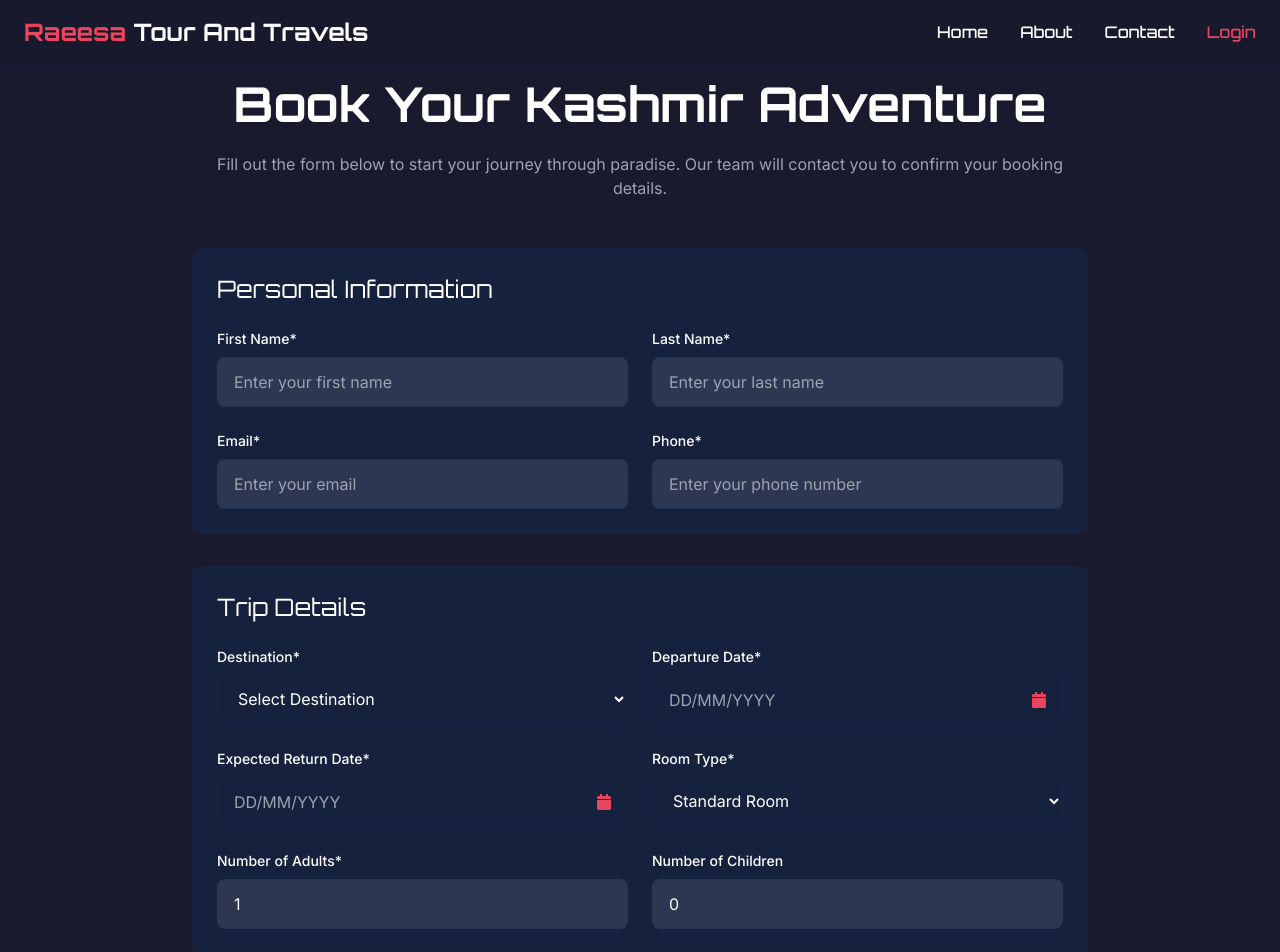
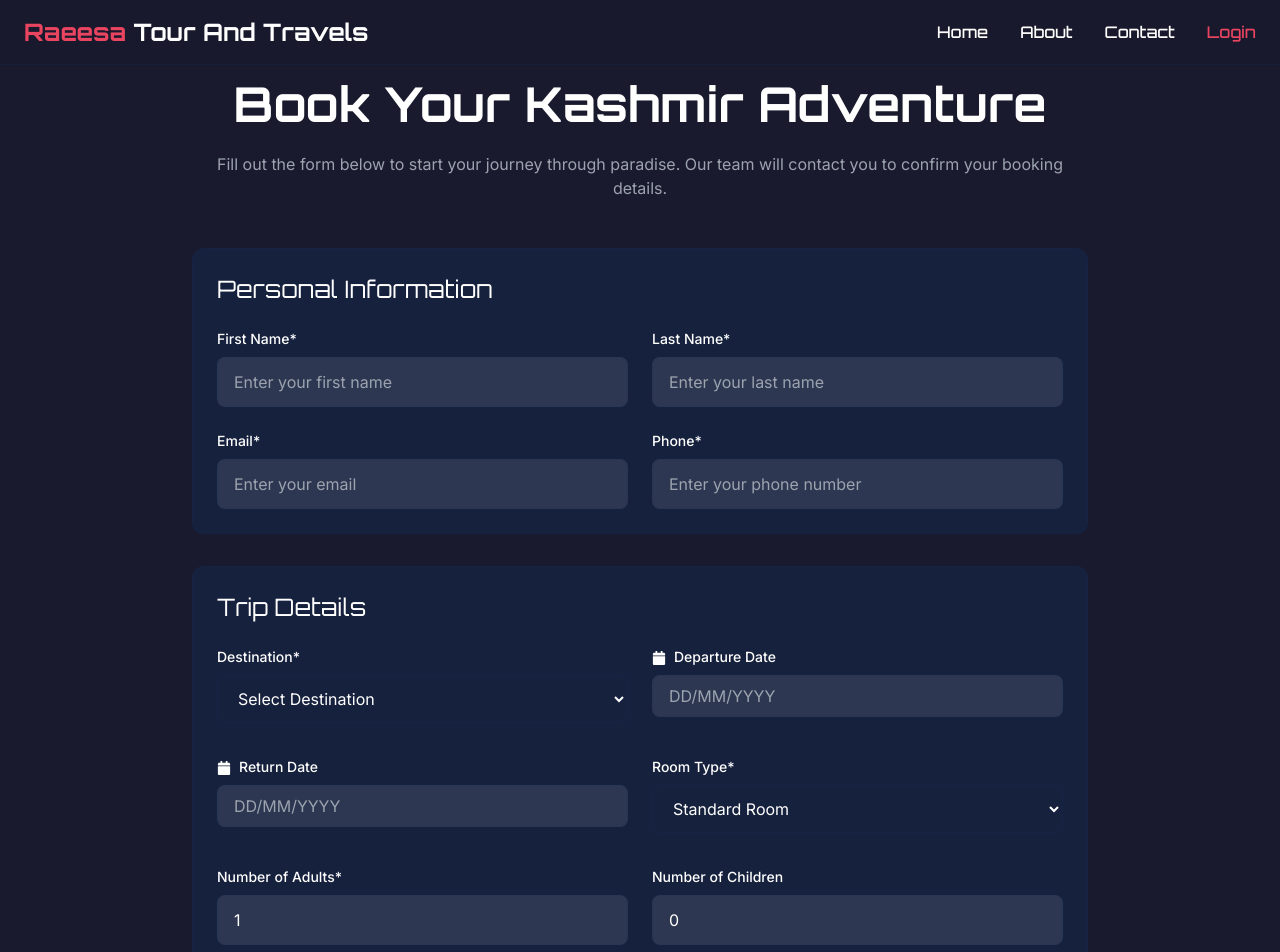
Before and after one commit to haxorai/Raesa-tours, a React (Vite) app in the folder frontend/: page /registration in a window 1280 px wide. Shown: the top 952 px of the page. Built offline with nearby package versions, Linux system fonts and the light colour scheme.

Commit message:
modified:   frontend/src/pages/Registration.jsx

```diff
--- a/frontend/src/pages/Registration.jsx
+++ b/frontend/src/pages/Registration.jsx
@@ -69,7 +69,7 @@ const Registration = () => {
     // Remove any non-digit characters
     const cleanValue = value.replace(/\D/g, '');
 
-    // Format the date with slashes
+    // Format the date with slashes (DD/MM/YYYY)
     if (cleanValue.length <= 2) {
       return cleanValue;
     } else if (cleanValue.length <= 4) {
@@ -77,6 +77,45 @@ const Registration = () => {
     } else {
       return `${cleanValue.slice(0, 2)}/${cleanValue.slice(2, 4)}/${cleanValue.slice(4, 8)}`;
     }
+  };
+
+  const validateDate = (date, type) => {
+    // Check if date is empty
+    if (!date) {
+      return `${type} date is required`;
+    }
+
+    // Check date format (DD/MM/YYYY)
+    const dateFormatRegex = /^(0[1-9]|[12]\d|3[01])\/(0[1-9]|1[0-2])\/\d{4}$/;
+    if (!dateFormatRegex.test(date)) {
+      return 'Please enter date in DD/MM/YYYY format';
+    }
+
+    const [day, month, year] = date.split('/').map(Number);
+    const inputDate = new Date(year, month - 1, day);
+    const today = new Date();
+    today.setHours(0, 0, 0, 0);
+
+    // Check if date is valid
+    if (inputDate.getMonth() !== month - 1 || inputDate.getDate() !== day || inputDate.getFullYear() !== year) {
+      return 'Please enter a valid date';
+    }
+
+    // For departure date, check if it's in the future
+    if (type === 'Departure' && inputDate < today) {
+      return 'Departure date must be in the future';
+    }
+
+    // For return date, check if it's after departure date
+    if (type === 'Return' && formData.departureDate) {
+      const [dDay, dMonth, dYear] = formData.departureDate.split('/').map(Number);
+      const departureDate = new Date(dYear, dMonth - 1, dDay);
+      if (inputDate <= departureDate) {
+        return 'Return date must be after departure date';
+      }
+    }
+
+    return '';
   };
 
   const handleDateChange = (e) => {
@@ -90,6 +129,24 @@ const Registration = () => {
       ...prev,
       [name]: formattedValue
     }));
+
+    // Validate the date
+    const dateType = name === 'departureDate' ? 'Departure' : 'Return';
+    const error = validateDate(formattedValue, dateType);
+
+    setValidationErrors(prev => ({
+      ...prev,
+      [name]: error
+    }));
+
+    // If return date exists and departure date changes, validate return date again
+    if (name === 'departureDate' && formData.returnDate) {
+      const returnError = validateDate(formData.returnDate, 'Return');
+      setValidationErrors(prev => ({
+        ...prev,
+        returnDate: returnError
+      }));
+    }
   };
 
   const handleChange = (e) => {
@@ -446,54 +503,44 @@ const Registration = () => {
                     <p className="mt-1 text-sm text-red-500">{validationErrors.destination}</p>
                   )}
                 </div>
-                <div>
-                  <label htmlFor="departureDate" className="block text-sm font-medium mb-2">
-                    Departure Date*
+                <div className="mb-4">
+                  <label className="block text-sm font-medium mb-2">
+                    <FaCalendar className="inline-block mr-2" />
+                    Departure Date
                   </label>
-                  <div className="relative">
                   <input
                     type="text"
-                      id="departureDate"
                     name="departureDate"
                     value={formData.departureDate}
-                      onChange={handleChange}
+                    onChange={handleDateChange}
                     placeholder="DD/MM/YYYY"
-                      maxLength="10"
-                      className={`w-full px-4 py-3 rounded-lg bg-secondary border ${
+                    className={`w-full px-4 py-2 rounded-lg bg-white/10 border ${
                       validationErrors.departureDate ? 'border-red-500' : 'border-highlight/20'
                     } focus:border-accent focus:outline-none transition-colors duration-300
                     text-white placeholder-gray-400`}
-                      required
                   />
-                    <FaCalendar className="absolute right-4 top-1/2 -translate-y-1/2 text-accent" />
-                  </div>
                   {validationErrors.departureDate && (
-                    <p className="text-red-500 text-sm mt-1">{validationErrors.departureDate}</p>
+                    <p className="mt-1 text-sm text-red-500">{validationErrors.departureDate}</p>
                   )}
                 </div>
-                <div>
-                  <label htmlFor="returnDate" className="block text-sm font-medium mb-2">
-                    Expected Return Date*
+                <div className="mb-4">
+                  <label className="block text-sm font-medium mb-2">
+                    <FaCalendar className="inline-block mr-2" />
+                    Return Date
                   </label>
-                  <div className="relative">
                   <input
                     type="text"
-                      id="returnDate"
                     name="returnDate"
                     value={formData.returnDate}
-                      onChange={handleChange}
+                    onChange={handleDateChange}
                     placeholder="DD/MM/YYYY"
-                      maxLength="10"
-                      className={`w-full px-4 py-3 rounded-lg bg-secondary border ${
+                    className={`w-full px-4 py-2 rounded-lg bg-white/10 border ${
                       validationErrors.returnDate ? 'border-red-500' : 'border-highlight/20'
                     } focus:border-accent focus:outline-none transition-colors duration-300
                     text-white placeholder-gray-400`}
-                      required
                   />
-                    <FaCalendar className="absolute right-4 top-1/2 -translate-y-1/2 text-accent" />
-                  </div>
                   {validationErrors.returnDate && (
-                    <p className="text-red-500 text-sm mt-1">{validationErrors.returnDate}</p>
+                    <p className="mt-1 text-sm text-red-500">{validationErrors.returnDate}</p>
                   )}
                 </div>
                 <div>
```
Lines whose indentation alone changed are shown as unchanged.
